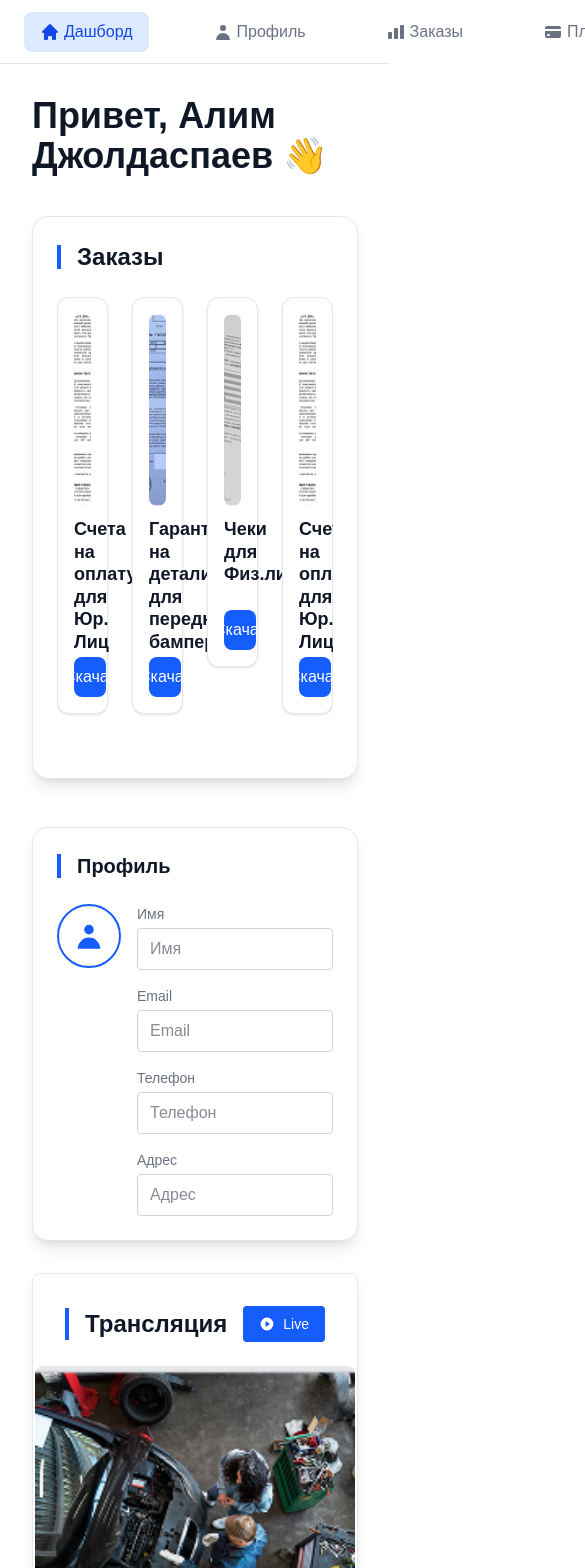
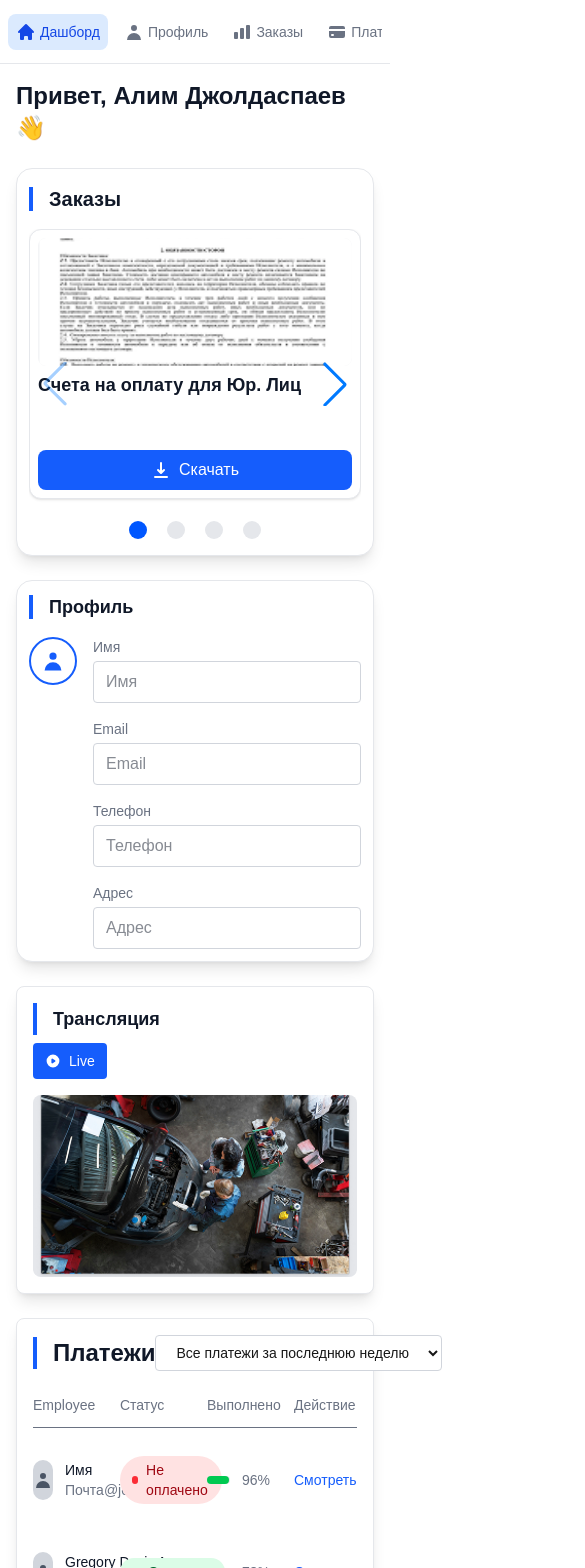
Before and after one commit to Madiyar0505/my-typescript, a Next.js app: page /dashboard in a window 390 px wide. Shown: the top 1568 px of the page, 585 px wide, since content can reach past the window. Built offline with nearby package versions, Linux system fonts and the light colour scheme.

Commit message:
өзгеріс

```diff
--- a/src/app/dashboard/page.tsx
+++ b/src/app/dashboard/page.tsx
@@ -62,25 +62,29 @@ export default function DashboardPage() {
     <div className="min-h-screen bg-white w-full">
       <Header />
       <div className="w-full bg-white">
-        <main className="p-8">
+        <main className="p-4 sm:p-8">
           {/* Приветствие */}
-          <div className="mb-10">
-            <h1 className="text-4xl font-bold text-gray-900">
+          <div className="mb-6 sm:mb-10">
+            <h1 className="text-2xl sm:text-4xl font-bold text-gray-900">
               Привет, Алим  Джолдаспаев 👋
             </h1>
           </div>
 
-          <div className="grid grid-cols-1 lg:grid-cols-3 gap-12">
+          <div className="grid grid-cols-1 sm:grid-cols-1 lg:grid-cols-3 gap-6 sm:gap-12">
             {/* Блок заказов - больший */}
-            <div id="orders" className="bg-white lg:col-span-2 scroll-mt-20 rounded-2xl shadow-lg border border-gray-200 px-6 py-6">
-              <div className="flex items-center mb-6">
+            <div id="orders" className="bg-white lg:col-span-2 scroll-mt-20 rounded-2xl shadow-lg border border-gray-200 px-3 py-4 sm:px-6 sm:py-6">
+              <div className="flex items-center mb-4 sm:mb-6">
                 <div className="w-1 h-6 bg-blue-600 mr-4"></div>
-                <h2 className="text-2xl font-bold text-gray-900">Заказы</h2>
+                <h2 className="text-xl sm:text-2xl font-bold text-gray-900">Заказы</h2>
               </div>
               <Swiper
                 modules={[Navigation, Pagination]}
-                spaceBetween={24}
-                slidesPerView={4}
+                spaceBetween={12}
+                slidesPerView={1}
+                breakpoints={{
+                  640: { slidesPerView: 2, spaceBetween: 16 },
+                  1024: { slidesPerView: 4, spaceBetween: 24 }
+                }}
                 navigation
                 pagination={{ clickable: true }}
                 className="pb-10"
@@ -88,8 +92,8 @@ export default function DashboardPage() {
               >
                 {mockOrders.map((order) => (
                   <SwiperSlide key={order.id}>
-                    <div className="bg-white border border-gray-200 rounded-xl p-4 h-full shadow-sm flex flex-col min-h-[370px]">
-                      <div className="w-full h-48 bg-gray-100 rounded-lg mb-3 flex items-center justify-center overflow-hidden">
+                    <div className="bg-white border border-gray-200 rounded-xl p-2 sm:p-4 h-full shadow-sm flex flex-col min-h-[270px] sm:min-h-[370px]">
+                      <div className="w-full h-32 sm:h-48 bg-gray-100 rounded-lg mb-2 sm:mb-3 flex items-center justify-center overflow-hidden">
                         {/* Фото орны: әр карточкаға жеке сурет қойыңыз */}
                         <img
                           src={order.imageUrl}
@@ -110,7 +114,7 @@ export default function DashboardPage() {
                         <p className="text-2xl font-bold text-gray-900 mb-0">{order.amount}</p>
                         <p className="text-gray-500 text-sm">{order.date}</p>
                       </div>
-                      <button className="w-full bg-blue-600 text-white px-4 py-2 rounded-lg text-base font-medium hover:bg-blue-700 flex items-center justify-center space-x-2 transition-colors mt-auto">
+                      <button className="w-full bg-blue-600 text-white px-2 py-2 rounded-lg text-base font-medium hover:bg-blue-700 flex items-center justify-center space-x-2 transition-colors mt-auto">
                         <svg className="w-5 h-5 mr-2" fill="currentColor" viewBox="0 0 20 20">
                           <path fillRule="evenodd" d="M3 17a1 1 0 011-1h12a1 1 0 110 2H4a1 1 0 01-1-1zm3.293-7.707a1 1 0 011.414 0L9 10.586V3a1 1 0 112 0v7.586l1.293-1.293a1 1 0 111.414 1.414l-3 3a1 1 0 01-1.414 0l-3-3a1 1 0 010-1.414z" clipRule="evenodd" />
                         </svg>
@@ -143,16 +147,16 @@ export default function DashboardPage() {
             </div>
 
             {/* Блок профиля - меньший */}
-            <div id="profile" className="bg-white lg:col-span-1 scroll-mt-20 rounded-2xl shadow-lg border border-gray-200 p-6">
-              <div className="flex items-center mb-6">
+            <div id="profile" className="bg-white lg:col-span-1 scroll-mt-20 rounded-2xl shadow-lg border border-gray-200 p-3 sm:p-6">
+              <div className="flex items-center mb-4 sm:mb-6">
                 <div className="w-1 h-6 bg-blue-600 mr-4"></div>
-                <h2 className="text-xl font-bold text-gray-900">Профиль</h2>
+                <h2 className="text-lg sm:text-xl font-bold text-gray-900">Профиль</h2>
               </div>
 
               <div className="flex items-start space-x-4">
                 {/* Аватар */}
-                <div className="w-16 h-16 border-2 border-blue-600 rounded-full flex items-center justify-center bg-white">
-                  <svg className="w-8 h-8 text-blue-600" fill="currentColor" viewBox="0 0 20 20">
+                <div className="w-12 h-12 sm:w-16 sm:h-16 border-2 border-blue-600 rounded-full flex items-center justify-center bg-white">
+                  <svg className="w-6 h-6 sm:w-8 sm:h-8 text-blue-600" fill="currentColor" viewBox="0 0 20 20">
                     <path fillRule="evenodd" d="M10 9a3 3 0 100-6 3 3 0 000 6zm-7 9a7 7 0 1114 0H3z" clipRule="evenodd" />
                   </svg>
                 </div>
@@ -212,17 +216,17 @@ export default function DashboardPage() {
           </div>
 
           {/* Нижние блоки - Трансляция и Платежи */}
-          <div className="mt-8">
-            <div className="grid grid-cols-1 lg:grid-cols-5 gap-12 w-full items-stretch">
+          <div className="mt-6 sm:mt-8">
+            <div className="grid grid-cols-1 lg:grid-cols-5 gap-6 sm:gap-12 w-full items-stretch">
               {/* Блок трансляции - lg:col-span-2 */}
-                <div id="broadcast" className="bg-white p-8 rounded-lg border border-gray-200 w-full scroll-mt-20 shadow-lg lg:col-span-2">
-                <div className="flex items-center justify-between mb-6">
+                <div id="broadcast" className="bg-white p-4 sm:p-8 rounded-lg border border-gray-200 w-full scroll-mt-20 shadow-lg lg:col-span-2">
+                <div className="flex flex-col sm:flex-row items-start sm:items-center justify-between mb-4 sm:mb-6 gap-2">
                   <div className="flex items-center">
                     <div className="w-1 h-8 bg-blue-600 mr-4"></div>
-                    <h2 className="text-2xl font-bold text-gray-900">Трансляция</h2>
+                    <h2 className="text-lg sm:text-2xl font-bold text-gray-900">Трансляция</h2>
                   </div>
                   {/* Кнопка Live */}
-                  <div className="bg-blue-600 text-white px-4 py-2 rounded text-sm font-medium flex items-center">
+                  <div className="bg-blue-600 text-white px-3 py-2 rounded text-sm font-medium flex items-center">
                     <svg className="w-4 h-4 mr-2" fill="currentColor" viewBox="0 0 20 20">
                       <path fillRule="evenodd" d="M10 18a8 8 0 100-16 8 8 0 000 16zM9.555 7.168A1 1 0 008 8v4a1 1 0 001.555.832l3-2a1 1 0 000-1.664l-3-2z" clipRule="evenodd" />
                     </svg>
@@ -231,7 +235,7 @@ export default function DashboardPage() {
                 </div>
 
                 <div className="relative w-full flex justify-center items-center">
-                  <div className="w-full aspect-video min-h-[320px] min-w-[320px] bg-gray-200 rounded-lg overflow-hidden flex items-center justify-center">
+                  <div className="w-full aspect-video min-h-[180px] sm:min-h-[320px] min-w-[180px] sm:min-w-[320px] bg-gray-200 rounded-lg overflow-hidden flex items-center justify-center">
                     <img
                       src="/Frame 2095585319.png"
                       alt="Мастерская по ремонту автомобилей"
@@ -242,7 +246,7 @@ export default function DashboardPage() {
               </div>
 
               {/* Блок платежей - lg:col-span-3 */}
-                <div className="bg-white p-8 rounded-lg border border-gray-200 w-full flex flex-col lg:col-span-3 shadow-lg">
+                <div className="bg-white p-4 sm:p-8 rounded-lg border border-gray-200 w-full flex flex-col lg:col-span-3 shadow-lg">
                 <div className="flex items-center justify-between mb-6">
                   <div className="flex items-center">
                     <div className="w-1 h-8 bg-blue-600 mr-4"></div>
--- a/src/app/orders/page.tsx
+++ b/src/app/orders/page.tsx
@@ -26,13 +26,13 @@ export default function OrdersPage() {
 	return (
 			<div className="min-h-screen bg-[#f4f6f8]">
 				<Header />
-			<div className="max-w-[1600px] mx-auto px-8 py-10">
-				<h1 className="text-[56px] font-bold mb-10 mt-2 text-black">Заказы</h1>
-				<div className="grid grid-cols-4 gap-x-8 gap-y-8">
+			<div className="max-w-[1600px] mx-auto px-4 sm:px-8 py-6 sm:py-10">
+				<h1 className="text-3xl sm:text-[56px] font-bold mb-6 sm:mb-10 mt-2 text-black">Заказы</h1>
+				<div className="grid grid-cols-1 sm:grid-cols-2 lg:grid-cols-3 xl:grid-cols-4 gap-6 sm:gap-8">
 					{orders.map((order) => (
 						<div
 							key={order.id}
-							className="bg-white rounded-[8px] border border-[#e5e7eb] p-7 cursor-pointer transition hover:shadow-md min-h-[210px] flex flex-col justify-between"
+							className="bg-white rounded-[8px] border border-[#e5e7eb] p-6 sm:p-7 cursor-pointer transition hover:shadow-md min-h-[210px] flex flex-col justify-between"
 							onClick={() => setSelectedOrder(order)}
 						>
 							<div>
@@ -40,7 +40,7 @@ export default function OrdersPage() {
 									<span className="h-2 w-2 rounded-full bg-blue-500 inline-block"></span>
 									<span className="text-[#222] text-[16px] font-normal">Статус</span>
 								</div>
-								<div className="text-[28px] font-semibold mb-1 text-black">{order.details}</div>
+								<div className="text-2xl sm:text-[28px] font-semibold mb-1 text-black">{order.details}</div>
 								<div className="text-[#6b7280] text-[16px] mb-6">Дата заказа</div>
 							</div>
 							<button
--- a/src/app/payments/page.tsx
+++ b/src/app/payments/page.tsx
@@ -93,8 +93,12 @@ export default function PaymentsPage() {
     }
   };
 
+  const canPay = (stageId: string) => {
+    return !['WON', 'LOSE'].includes(stageId);
+  };
+
   const isPaid = (stageId: string) => {
-    return ['PREPARATION', 'EXECUTING', 'FINAL_INVOICE', 'WON'].includes(stageId);
+    return stageId === 'WON';
   };
 
   const formatDate = (dateString: string) => {
@@ -167,7 +171,7 @@ export default function PaymentsPage() {
         </div>
 
         {/* Фильтры */}
-        <div className="bg-white rounded-lg shadow p-6 mb-6">
+        <div className="bg-white rounded-lg shadow p-4 sm:p-6 mb-6">
           <div className="grid grid-cols-1 md:grid-cols-4 gap-4">
             <div>
               <label className="block text-sm font-medium text-gray-700 mb-2">
@@ -224,8 +228,8 @@ export default function PaymentsPage() {
         </div>
 
         {/* Список сделок */}
-        <div className="bg-white rounded-lg shadow overflow-hidden">
-          <div className="overflow-x-auto">
+        <div className="bg-white rounded-lg shadow overflow-hidden hidden md:block">
+          <div className="overflow-x-auto ">
             <table className="min-w-full divide-y divide-gray-200">
               <thead className="bg-gray-50">
                 <tr>
@@ -266,20 +270,20 @@ export default function PaymentsPage() {
                     </td>
                     <td className="px-6 py-4 whitespace-nowrap">
                       <span className={`inline-flex px-2 py-1 text-xs font-semibold rounded-full ${getStatusColor(deal.STAGE_ID)}`}>
-                        {isPaid(deal.STAGE_ID) ? 'Оплачен' : getStatusText(deal.STAGE_ID)}
+                        {getStatusText(deal.STAGE_ID)}
                       </span>
                     </td>
                     <td className="px-6 py-4 whitespace-nowrap text-sm font-medium">
-                      {!isPaid(deal.STAGE_ID) ? (
+                      {canPay(deal.STAGE_ID) ? (
                         <button
                           onClick={() => handlePayment(deal.ID)}
                           className="text-blue-600 hover:text-blue-900 bg-blue-100 hover:bg-blue-200 px-3 py-1 rounded-md transition-colors"
                         >
                           Оплатить
                         </button>
-                      ) : (
+                      ) : deal.STAGE_ID === 'WON' ? (
                         <span className="text-green-600">Оплачено</span>
-                      )}
+                      ) : null}
                     </td>
                   </tr>
                 ))}
@@ -293,6 +297,44 @@ export default function PaymentsPage() {
             </div>
           )}
         </div>
+
+        {/* Мобильная версия списка сделок */}
+        <div className="md:hidden space-y-4">
+          {sortedDeals.map((deal) => (
+            <div key={deal.ID} className="bg-white rounded-lg shadow p-4 border border-gray-200">
+              <div className="flex justify-between items-start mb-3">
+                <div className="font-medium text-gray-900">Счет #{deal.ID}</div>
+                <span className={`inline-flex px-2 py-1 text-xs font-semibold rounded-full ${getStatusColor(deal.STAGE_ID)}`}>
+                  {getStatusText(deal.STAGE_ID)}
+                </span>
+              </div>
+              <p className="text-sm text-gray-800 mb-3">{deal.TITLE}</p>
+              <div className="text-sm text-gray-500 mb-1">Дата: {formatDate(deal.DATE_CREATE)}</div>
+              <div className="text-sm font-medium text-gray-900 mb-4">
+                Сумма: {formatAmount(deal.OPPORTUNITY, deal.CURRENCY_ID)}
+              </div>
+
+              {canPay(deal.STAGE_ID) ? (
+                <button
+                  onClick={() => handlePayment(deal.ID)}
+                  className="w-full text-blue-600 hover:text-blue-900 bg-blue-100 hover:bg-blue-200 px-3 py-2 rounded-md transition-colors text-sm font-medium"
+                >
+                  Оплатить
+                </button>
+              ) : deal.STAGE_ID === 'WON' ? (
+                <div className="w-full text-center text-green-600 bg-green-100 px-3 py-2 rounded-md text-sm font-medium">
+                  Оплачено
+                </div>
+              ) : null}
+            </div>
+          ))}
+
+          {sortedDeals.length === 0 && (
+            <div className="text-center py-12 bg-white rounded-lg shadow">
+              <p className="text-gray-500">Сделки не найдены</p>
+            </div>
+          )}
+        </div>
       </main>
     </div>
   );
--- a/src/app/profile/1/page.tsx
+++ b/src/app/profile/1/page.tsx
@@ -25,13 +25,13 @@ export default function ProfilePage({ params }: { params: { id: string } }) {
     <div className="min-h-screen bg-gray-50">
     <Header />
     <main className="max-w-6xl ml-0 py-12 px-4 sm:px-6 lg:px-8">
-        <div className="bg-[#f5f7f9] rounded-lg shadow-none p-10">
+        <div className="bg-[#f5f7f9] rounded-lg shadow-none p-6 md:p-10">
           <div className="flex items-center mb-8">
             <div className="w-1.5 h-10 bg-blue-600 rounded mr-4"></div>
-            <h1 className="text-5xl font-bold text-gray-900">Профиль</h1>
+            <h1 className="text-3xl md:text-5xl font-bold text-gray-900">Профиль</h1>
           </div>
 
-          <div className="flex flex-row items-start gap-12">
+          <div className="flex flex-col lg:flex-row items-center lg:items-start gap-8 lg:gap-12">
             {/* Аватар сол жақта, үлкейтілген */}
             <div className="flex flex-col items-center justify-start w-[260px]">
               <div className="w-[200px] h-[200px] border-4 border-blue-500 rounded-full flex items-center justify-center bg-gray-100 mb-2">
--- a/src/components/Header.tsx
+++ b/src/components/Header.tsx
@@ -1,13 +1,11 @@
 'use client';
 
-import { useState } from 'react';
+// removed unused useState import
 import Link from 'next/link';
 import { usePathname } from 'next/navigation';
 
 export default function Header() {
   const pathname = usePathname();
-  const [isMobileMenuOpen, setIsMobileMenuOpen] = useState(false);
-
   const navigation = [
     { name: 'Дашборд', href: '/dashboard', icon: <svg className="w-5 h-5 mr-1" fill="currentColor" viewBox="0 0 20 20"><path d="M10.707 2.293a1 1 0 00-1.414 0l-7 7a1 1 0 001.414 1.414L4 10.414V17a1 1 0 001 1h2a1 1 0 001-1v-2a1 1 0 011-1h2a1 1 0 011 1v2a1 1 0 001 1h2a1 1 0 001-1v-6.586l.293.293a1 1 0 001.414-1.414l-7-7z" /></svg> },
     { name: 'Профиль', href: '/profile/1', icon: <svg className="w-5 h-5 mr-1" fill="currentColor" viewBox="0 0 20 20"><path fillRule="evenodd" d="M10 9a3 3 0 100-6 3 3 0 000 6zm-7 9a7 7 0 1114 0H3z" clipRule="evenodd" /></svg> },
@@ -17,20 +15,41 @@ export default function Header() {
   ];
 
   return (
-    <header className="bg-white border-b border-gray-200 h-16 flex items-center justify-between px-6">
-      <div></div>
-      <div className="flex items-center space-x-12">
+    <header className="bg-white border-b border-gray-200 h-16 flex items-center px-2 sm:px-6">
+      {/* Desktop: nav right-aligned, spaced out; Mobile: horizontal scroll */}
+      <nav className="w-full">
+        <div className="hidden sm:flex items-center justify-end space-x-12 w-full">
           {navigation.map((item) => {
-          // Профиль бетінің барлық ішкі беттерін белсенді ету үшін
             const isActive = item.href.startsWith('/profile') ? pathname.startsWith('/profile') : pathname === item.href;
             return (
-            <Link key={item.name} href={item.href} className={`flex items-center px-4 py-2 rounded-lg transition-colors ${isActive ? 'bg-blue-100 text-blue-700 font-medium' : 'text-gray-500 hover:bg-gray-100 hover:text-gray-700'}`}>
+              <Link key={item.name} href={item.href}
+                className={`flex items-center px-4 py-2 rounded-lg transition-colors text-base ${isActive ? 'bg-blue-100 text-blue-700 font-medium' : 'text-gray-500 hover:bg-gray-100 hover:text-gray-700'}`}
+              >
                 {item.icon}
                 {item.name}
               </Link>
             );
           })}
         </div>
+        <div className="flex sm:hidden items-center space-x-2 w-full overflow-x-auto no-scrollbar">
+          {navigation.map((item) => {
+            const isActive = item.href.startsWith('/profile') ? pathname.startsWith('/profile') : pathname === item.href;
+            return (
+              <Link key={item.name} href={item.href}
+                className={`flex items-center px-2 py-2 rounded-lg transition-colors whitespace-nowrap text-sm ${isActive ? 'bg-blue-100 text-blue-700 font-medium' : 'text-gray-500 hover:bg-gray-100 hover:text-gray-700'}`}
+              >
+                {item.icon}
+                {item.name}
+              </Link>
+            );
+          })}
+        </div>
+      </nav>
+      {/* Hide scrollbar for mobile nav */}
+      <style>{`
+        .no-scrollbar::-webkit-scrollbar { display: none; }
+        .no-scrollbar { -ms-overflow-style: none; scrollbar-width: none; }
+      `}</style>
     </header>
   );
 }
```
Lines whose indentation alone changed are shown as unchanged.
